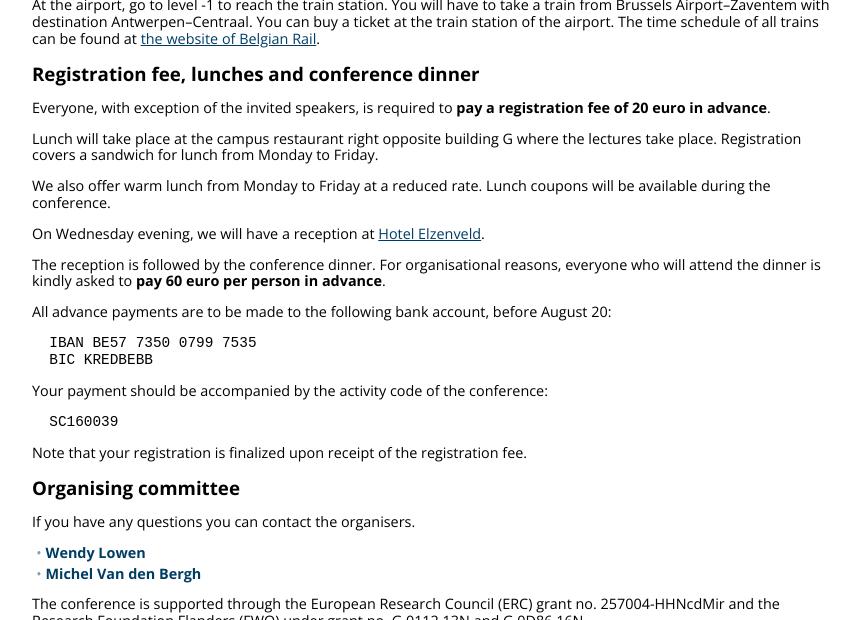
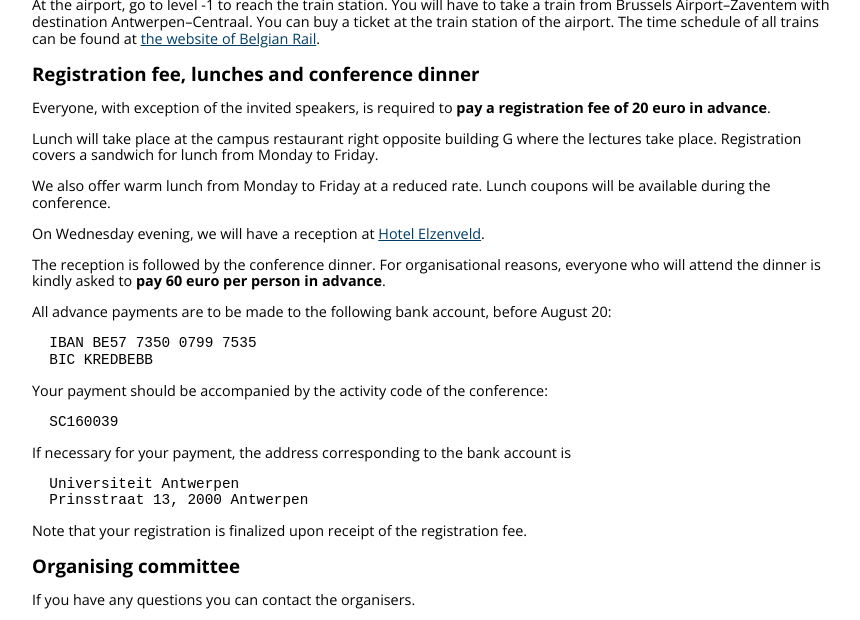
Before and after one commit to ncag-info/antwerp-2016, a Jekyll site: the page built from index.html, in a window 1280 px wide and 900 px high, scrolled down 1768 px, cut to the strip 0-620 px from the top of the window. Shown: the whole strip, without its empty margins (208-1068 px from the left). Built offline with Jekyll 4.4.1, drawn with Linux system fonts in a browser that asks for light colours; nearby versions of some CDN libraries; library files that are not in the unit come from our copies.

Commit message:
Adding the address for the payment

```diff
--- a/index.html
+++ b/index.html
@@ -70,6 +70,10 @@ The aim of the conference is to bring together experts and graduate students/pos
 </pre>
 <p>Your payment should be accompanied by the activity code of the conference:
 <pre>  SC160039</pre>
+<p>If necessary for your payment, the address corresponding to the bank account is
+<pre>  Universiteit Antwerpen
+  Prinsstraat 13, 2000 Antwerpen
+</pre>
 
 <p>Note that your registration is finalized upon receipt of the registration fee.
 
```
